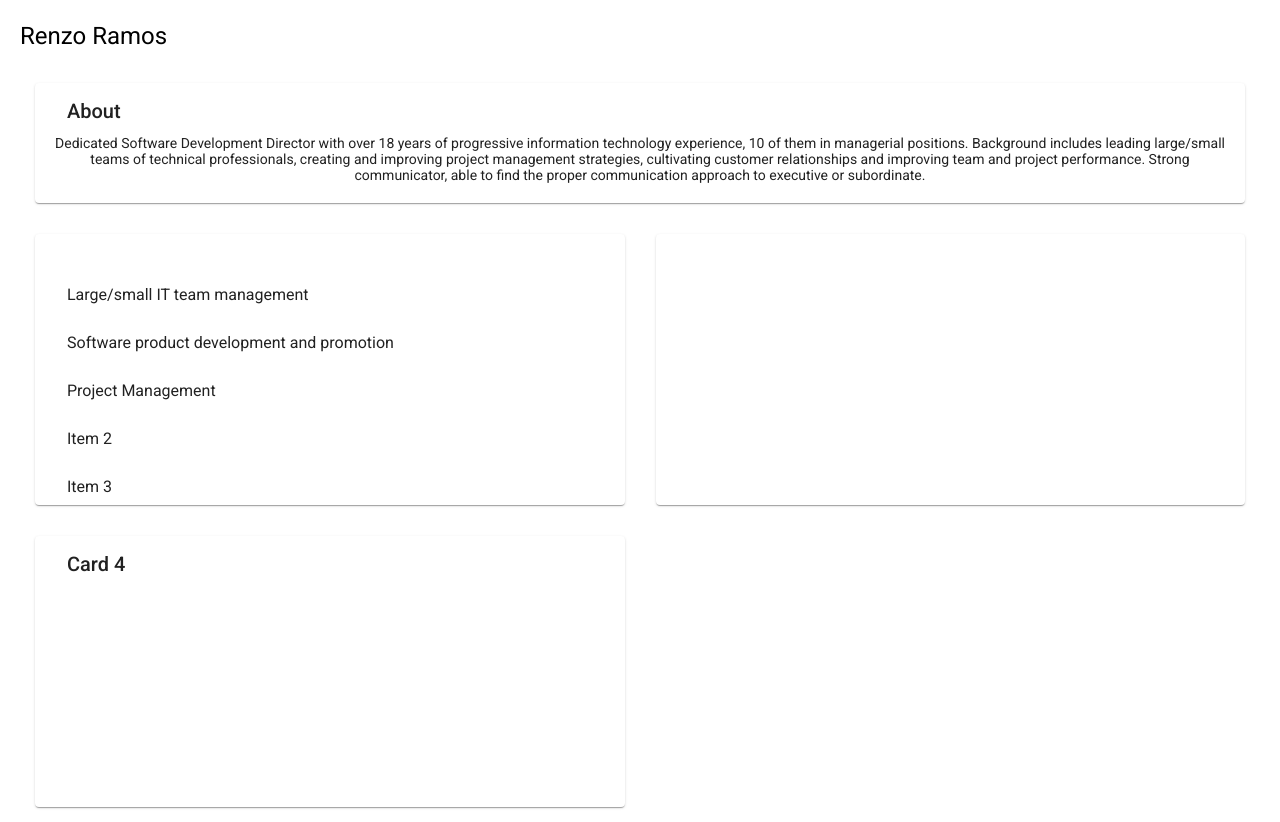
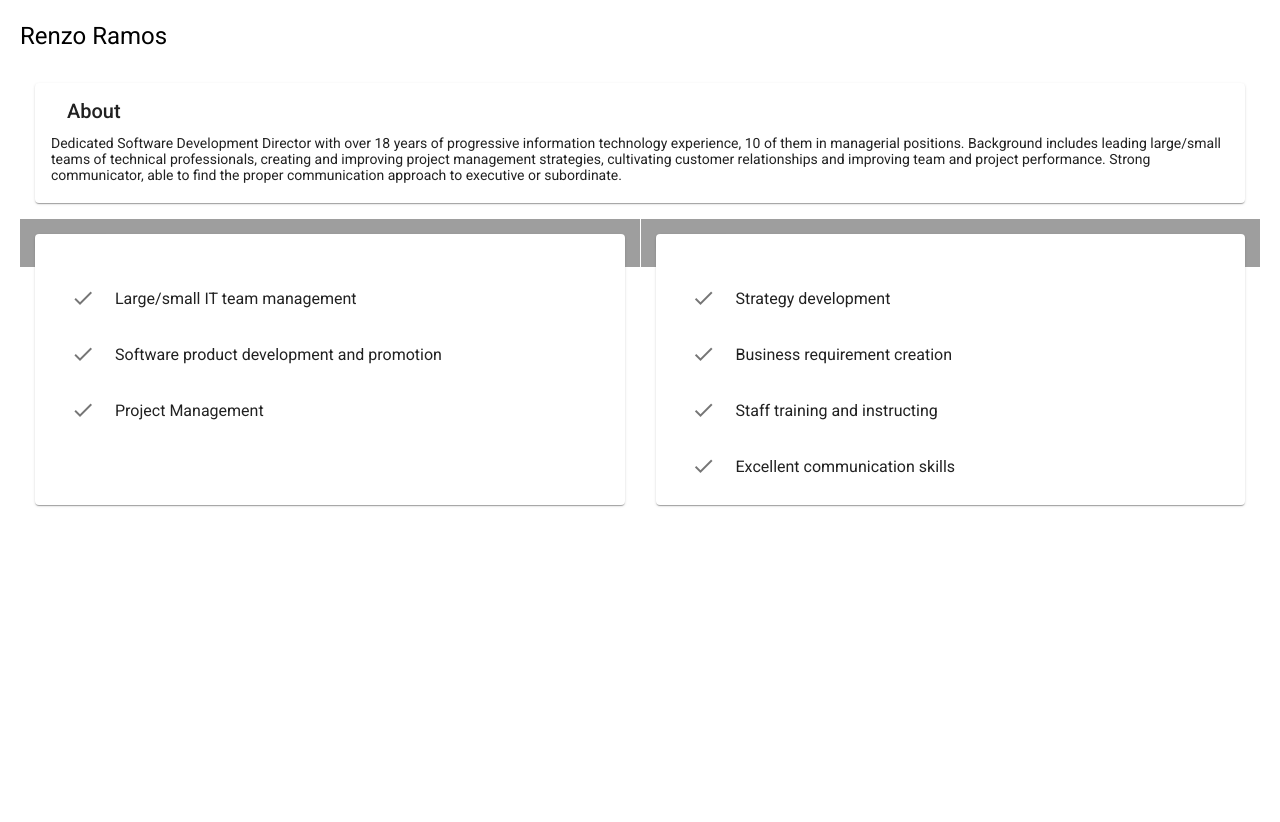
Before and after one commit to jaws615/myresume, an Angular app: page /resume in a window 1280 px wide. Built offline with nearby package versions, Linux system fonts and the light colour scheme.

Commit message:
layout for skill

```diff
--- a/src/app/show-me/show-me.component.html
+++ b/src/app/show-me/show-me.component.html
@@ -1,26 +1,42 @@
 <div class="grid-container">
   <h1 class="mat-h1">Renzo Ramos</h1>
   <mat-grid-list cols="2" rowHeight="150px">
+
     <mat-grid-tile *ngFor="let card of cards | async" [colspan]="card.cols" [rowspan]="card.rows">
-      <mat-card class="dashboard-card">
+    <mat-grid-tile-header *ngIf="card.id === 2 || card.id === 3">
+        <mat-card>Simple card</mat-card>
+    </mat-grid-tile-header>
+      <mat-card *ngIf="card.id === 1" class="dashboard-card">
         <mat-card-header>
           <mat-card-title>
             {{card.title}}
-
           </mat-card-title>
         </mat-card-header>
-        <mat-card-content class="dashboard-card-content">
+        <mat-card-content>
 
           <div *ngIf="card.id === 1">{{card.content}}</div>
-          <div *ngIf="card.id === 2">
-              <mat-list role="list">
-                  <mat-list-item role="listitem" *ngFor="let skill of card.content">{{skill}}</mat-list-item>
-                  <mat-list-item role="listitem">Item 2</mat-list-item>
-                  <mat-list-item role="listitem">Item 3</mat-list-item>
-                </mat-list>
-          </div>
+
         </mat-card-content>
       </mat-card>
+      <mat-card *ngIf="card.id === 2 || card.id === 3" class="dashboard-card">
+          <mat-card-header>
+            <mat-card-title>
+              {{card.title}}
+
+            </mat-card-title>
+          </mat-card-header>
+          <mat-card-content>
+
+                <mat-list role="list">
+                    <mat-list-item role="listitem" *ngFor="let skill of card.content">
+                        <mat-icon mat-list-icon>done</mat-icon>
+                        <p mat-line> {{skill}} </p>
+
+                    </mat-list-item>
+
+                  </mat-list>
+          </mat-card-content>
+        </mat-card>
     </mat-grid-tile>
   </mat-grid-list>
 </div>
--- a/src/app/show-me/show-me.component.less
+++ b/src/app/show-me/show-me.component.less
@@ -19,3 +19,7 @@
 .dashboard-card-content {
   text-align: center;
 }
+
+.mat-list-icon {
+  color: rgba(0, 0, 0, 0.54);
+}
--- a/src/app/show-me/show-me.component.ts
+++ b/src/app/show-me/show-me.component.ts
@@ -26,7 +26,11 @@ export class ShowMeComponent {
           'Software product development and promotion',
           'Project Management'
           ]},
-        { id: 3, title: '', cols: 1, rows: 2, content: '' },
+        { id: 3, title: '', cols: 1, rows: 2, content: ['Strategy development',
+          'Business requirement creation',
+          'Staff training and instructing',
+          'Excellent communication skills'
+          ] },
         { id: 4, title: 'Card 4', cols: 1, rows: 2, content: '' }
       ];
     })
```
